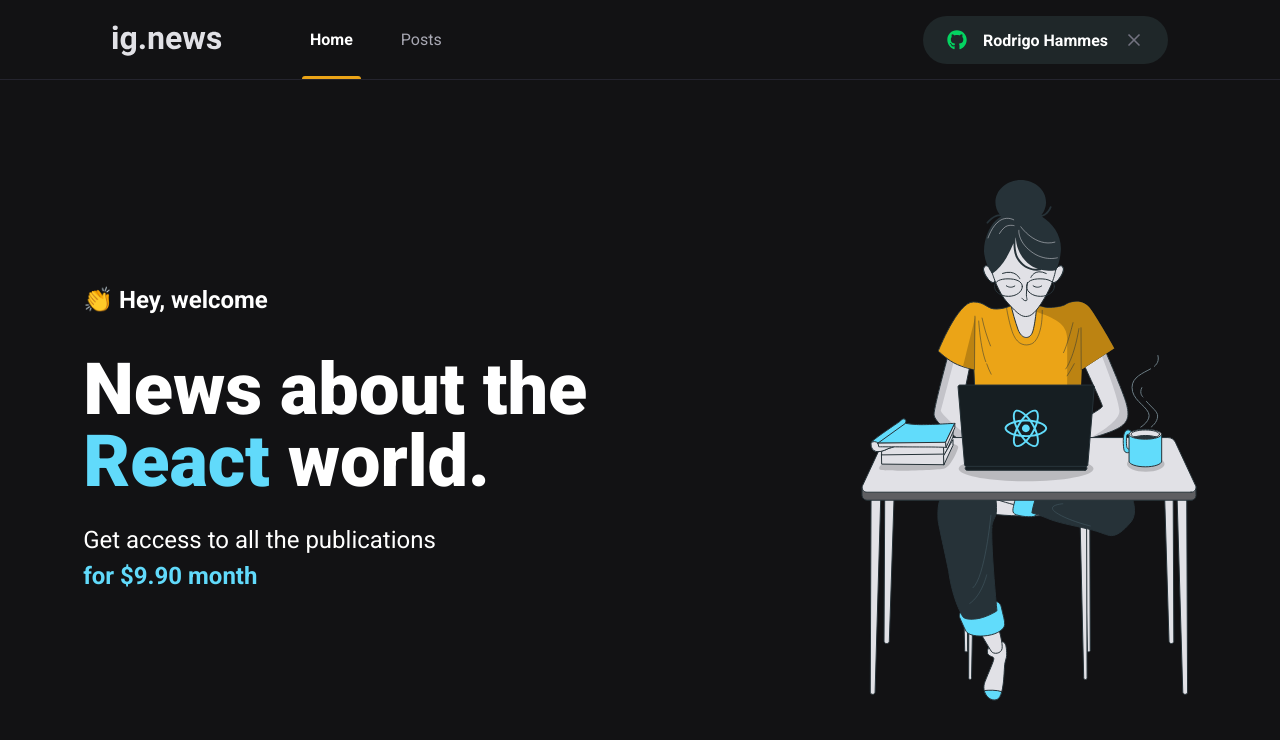
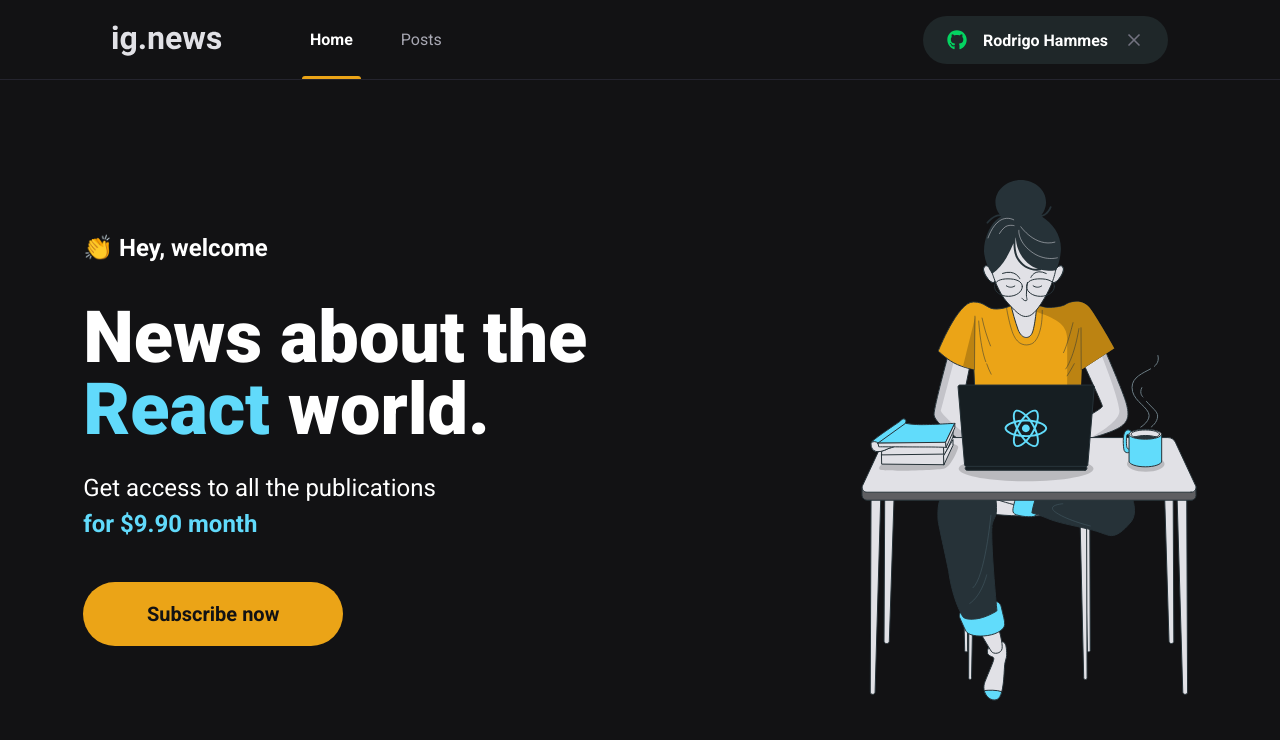
Before and after one commit to rodrigoalbinoh/03-ignews, a Next.js app: page / in a window 1280 px wide. Shown: the top 740 px of the page. Built offline with nearby package versions, Linux system fonts and the light colour scheme.

Commit message:
subscribe button

```diff
--- /dev/null
+++ b/src/components/SubscribeButton/index.tsx
@@ -0,0 +1,12 @@
+import styles from './styles.module.scss'
+
+export function SubscribeButton() {
+  return(
+    <button
+      type="button"
+      className={styles.subscribeButton}
+    >
+      Subscribe now
+    </button>
+  )
+}
--- /dev/null
+++ b/src/components/SubscribeButton/styles.module.scss
@@ -0,0 +1,20 @@
+.subscribeButton {
+  height: 4rem;
+  width: 260px;
+  border: 0;
+  border-radius: 2rem;
+  background: var(--yellow-500);
+  color: var(--gray-900);
+  font-size: 1.25rem;
+  font-weight: bold;
+
+  display: flex;
+  align-items: center;
+  justify-content: center;
+
+  transition: filter 0.2s;
+
+  &:hover{
+    filter: brightness(0.8);
+  }
+}
--- a/src/pages/home.module.scss
+++ b/src/pages/home.module.scss
@@ -37,4 +37,8 @@
       font-weight: bold;
     }
   }
+
+  button {
+    margin-top: 2.5rem;
+  }
 }
--- a/src/pages/index.tsx
+++ b/src/pages/index.tsx
@@ -1,4 +1,5 @@
 import Head from 'next/head';
+import { SubscribeButton } from '../components/SubscribeButton';
 import styles from './home.module.scss';
 
 export default function Home() {
@@ -17,6 +18,8 @@ export default function Home() {
             Get access to all the publications <br />
             <span>for $9.90 month</span>
           </p>
+
+          <SubscribeButton />
         </section>
 
         <img src="/images/avatar.svg" alt="Girl coding" />
```
